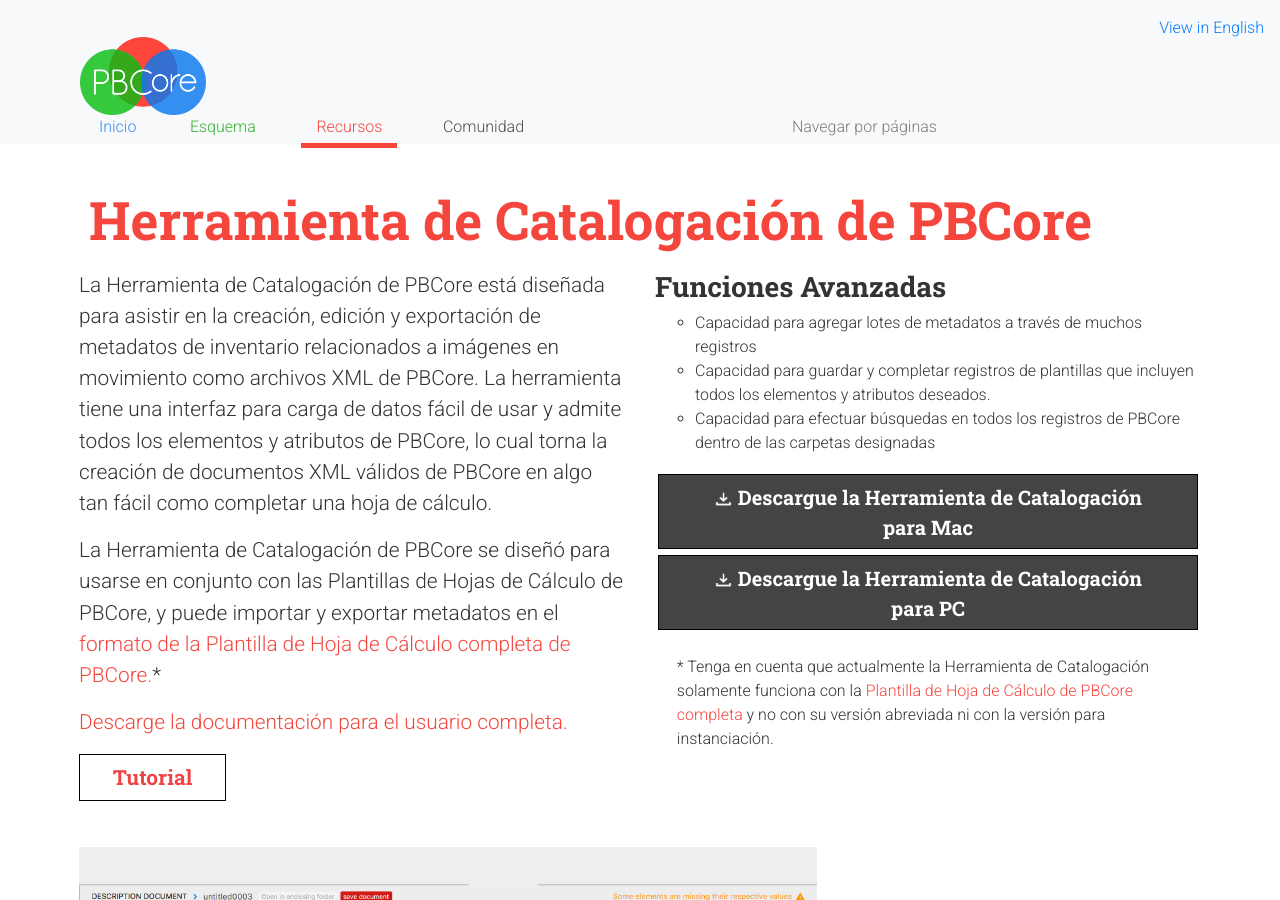
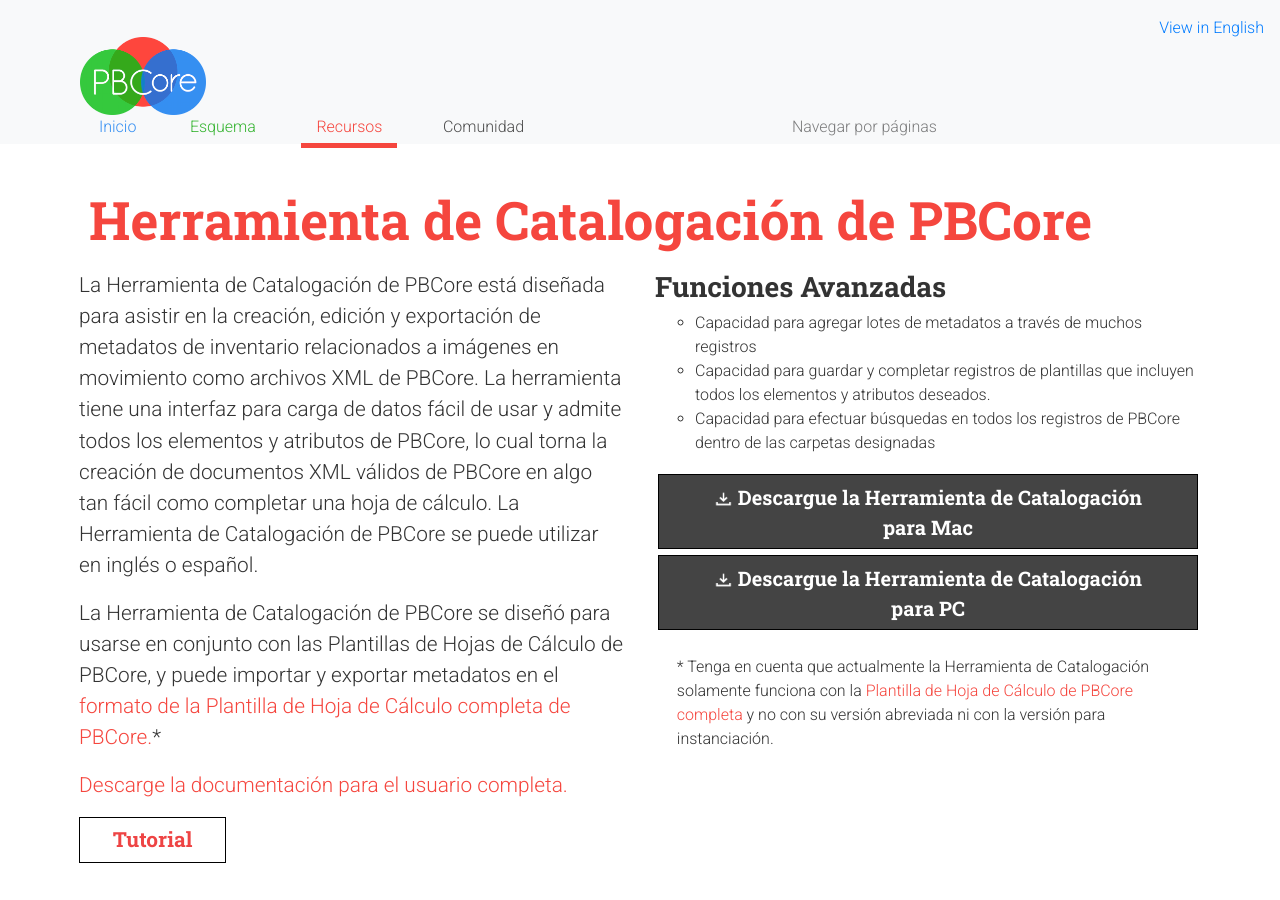
Before and after one commit to PBCore-AV-Metadata/pbcore-av-metadata-espanol, a Jekyll site: the page built from pages/cataloging-tool.md, in a window 1280 px wide and 900 px high. Built offline with Jekyll 4.4.1, drawn with Linux system fonts in a browser that asks for light colours; comment, search, counter and statistics services are not loaded; part of the change alters nothing that is shown.

Commit message:
updating pbcore cataloging tool

```diff
--- a/pages/cataloging-tool.md
+++ b/pages/cataloging-tool.md
@@ -15,7 +15,7 @@ keywords: ["Resources", "Tools", "Creating Records", "Cataloging", "Cataloging T
 <div class="row">
   <div class="col-md-6 index-text" style="margin-bottom: 4%;">
     <p class="">
-      La Herramienta de Catalogación de PBCore está diseñada para asistir en la creación, edición y exportación de metadatos de inventario relacionados a imágenes en movimiento como archivos XML de PBCore. La herramienta tiene una interfaz para carga de datos fácil de usar y admite todos los elementos y atributos de PBCore, lo cual torna la creación de documentos XML válidos de PBCore en algo tan fácil como completar una hoja de cálculo.
+      La Herramienta de Catalogación de PBCore está diseñada para asistir en la creación, edición y exportación de metadatos de inventario relacionados a imágenes en movimiento como archivos XML de PBCore. La herramienta tiene una interfaz para carga de datos fácil de usar y admite todos los elementos y atributos de PBCore, lo cual torna la creación de documentos XML válidos de PBCore en algo tan fácil como completar una hoja de cálculo. La Herramienta de Catalogación de PBCore se puede utilizar en inglés o español.
     </p>
     <p>
       La Herramienta de Catalogación de PBCore se diseñó para usarse en conjunto con las Plantillas de Hojas de Cálculo de PBCore, y puede importar y exportar metadatos en el <a href="/spreadsheet-templates">formato de la Plantilla de Hoja de Cálculo completa de PBCore.</a>*
@@ -50,14 +50,14 @@ keywords: ["Resources", "Tools", "Creating Records", "Cataloging", "Cataloging T
     </ul>
 
     <span class="med-text">
-      <a href="/assets/downloads/PBCore-2.1-3.pkg" download>
+      <a href="/assets/downloads/PBCore Cataloging Tool-3.0_x86.dmg" download>
       <button style="margin:3px;" type="button" name="button" class="pb-button pb-button-tools">
         <img src="/assets/images/icons/download.png" alt="" style="max-width: 4%;">
         Descargue la Herramienta de Catalogación para Mac
       </button>
       </a>
 
-      <a href="/assets/downloads/PBCore-2.1-5.exe" download>
+      <a href="/assets/downloads/PBCore Cataloging Tool-3.0.exe" download>
       <button style="margin:3px;" type="button" name="button" class="pb-button pb-button-tools">
         <img src="/assets/images/icons/download.png" alt="" style="max-width: 4%;">
         Descargue la Herramienta de Catalogación para PC
```
Also changed, not shown: 3 other files.
